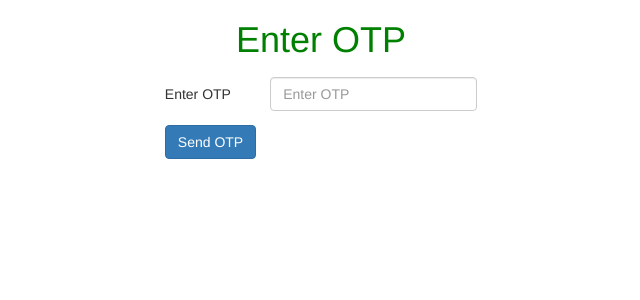
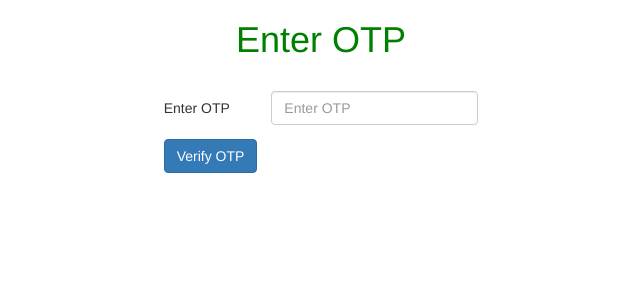
Before and after one commit to kunjanpatel29/Django_Project, a Django app: template myapp/templates/otp.html in a window 1280 px wide. Shown: the part 52-352 px from the top of the page, without its empty margins (319-959 px from the left). Run offline with Django 4.2, Linux system fonts and the light colour scheme; the template is opened without the code that fills it: most values are stand-ins (such as "Sample title", 1, 10 or a date in 2020); some libraries are stand-ins or nearby versions.

Commit message:
12-04-2023

```diff
--- a/myapp/templates/otp.html
+++ b/myapp/templates/otp.html
@@ -17,12 +17,16 @@
 			{% csrf_token %}
 			<table>
 				<tr>
+					<td><input type="hidden" name="email" value={{email}}></td>
+					<td><input type="hidden" name="otp" value={{otp}}></td>
+				</tr>
+				<tr>
 					<td>Enter OTP</td>
 					<td><input type="text" name="uotp" class="form-control" placeholder="Enter OTP"></td>
 				</tr>
 				<tr>
 					<td>
-						<input type="submit" name="action" value="Send OTP" class="btn btn-primary">
+						<input type="submit" name="action" value="Verify OTP" class="btn btn-primary">
 					</td>
 				</tr>
 			</table>
```
Also changed, not shown: db.sqlite3.
